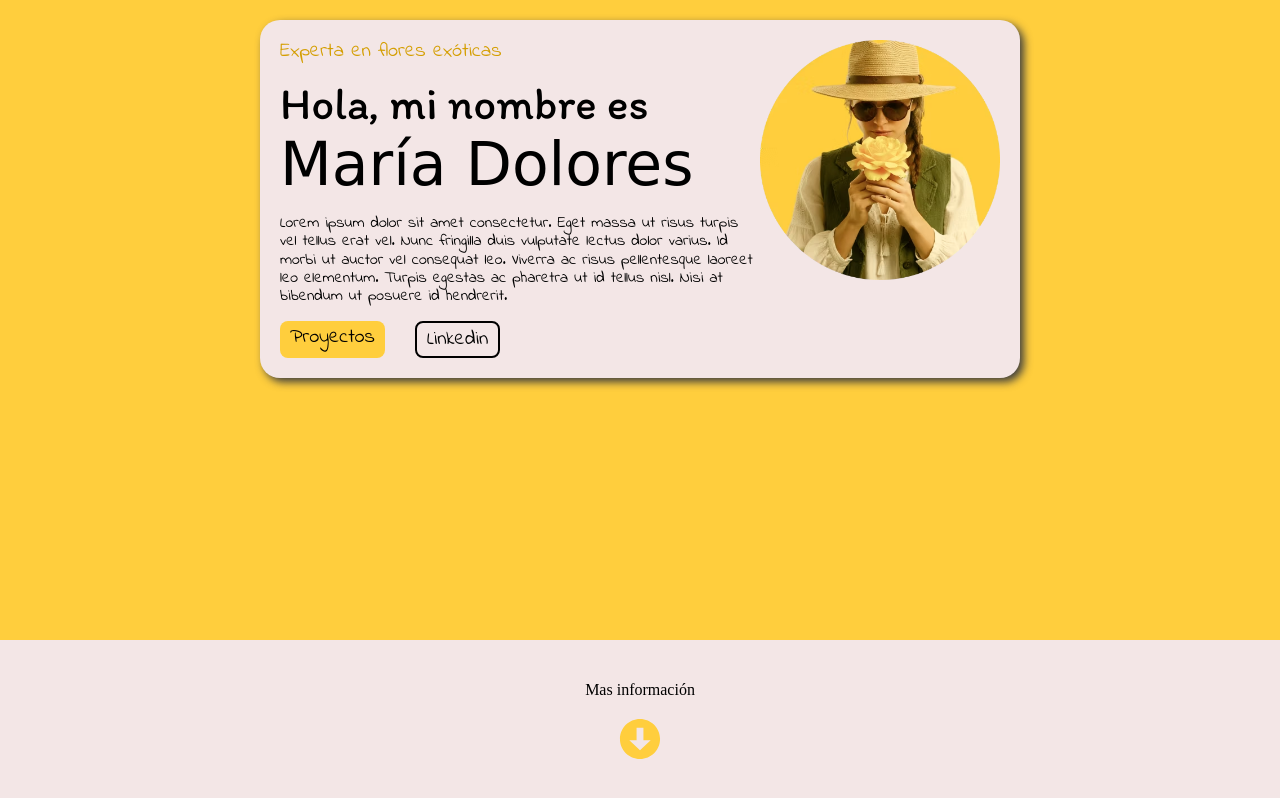
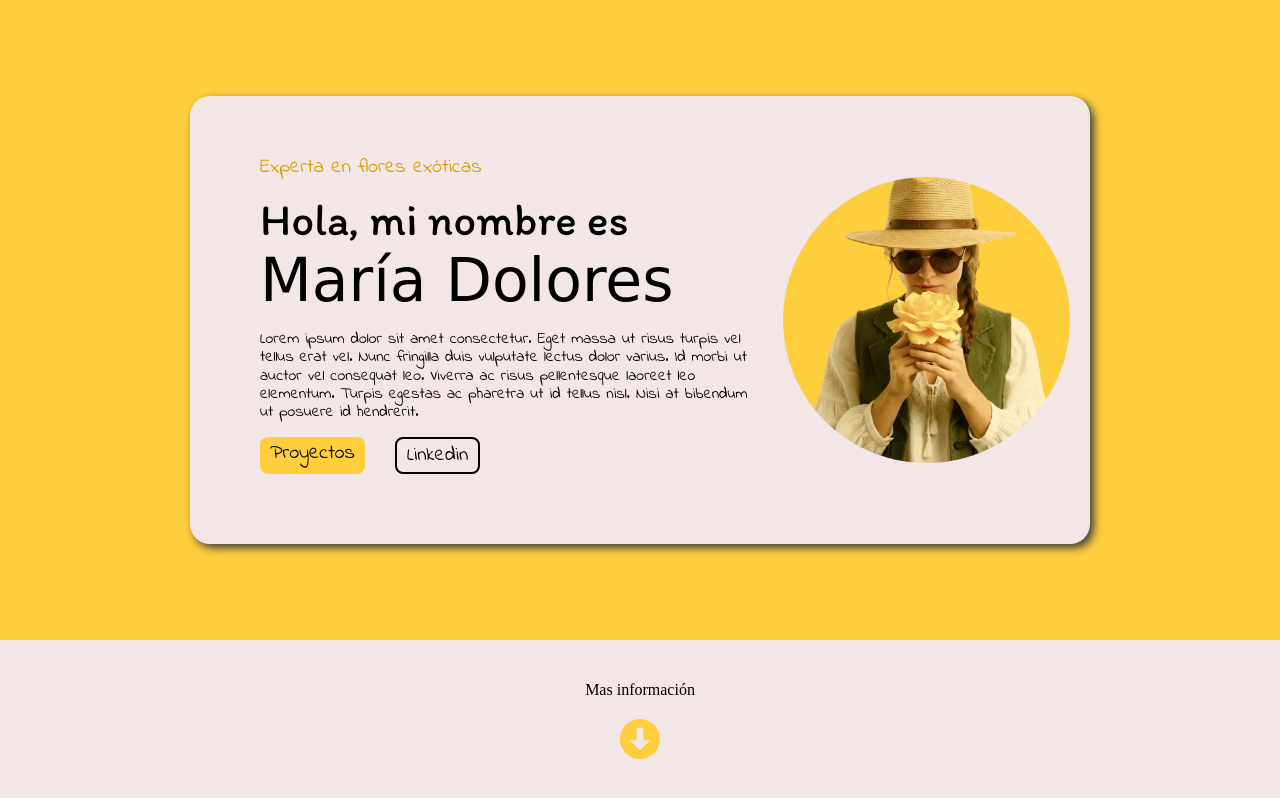
Before and after one commit to ClaseToniArandiga/examenModulo1Dj, a plain HTML site: page index.html in a window 1280 px wide. Drawn offline with nearby package versions, Linux system fonts and the light colour scheme; a web font is replaced by a local one.

Commit message:
mejorando examen

```diff
--- a/css/style.css
+++ b/css/style.css
@@ -45,18 +45,18 @@
 
 
 .main {
-    min-height: 100dvh;
+    min-height: 80dvh;
     background-color: var(--fondo);
     display: flex;
-    flex-direction: column;
-    justify-content: space-between;
+    align-items: center;
+
 
 }
 .conteiner__article{
-    max-width: 800px;
+    max-width: 900px;
     width: 80%;
     margin: 0 auto;
-    padding: 20px 20px;
+    padding: 40px 0;
 
 }
 .article {
@@ -77,7 +77,7 @@
     max-width: 400px;
     min-width: 90px;
     grid-column: 2/3;
-
+    align-self: center;
 
 
 
@@ -88,10 +88,7 @@
     display: flex;
     flex-direction: column;
     gap: 15px;
-
-
-
-
+    padding: 40px 20px 50px 50px;
 }
 .article__subtitulo {
     font-size: 1.25rem;
@@ -134,6 +131,7 @@
     justify-content: center;
     align-items: center;
 
+
 }
 .section__mas-informacion {
     display: flex;
```
Also changed, not shown: index.html (+1 -2 lines).
